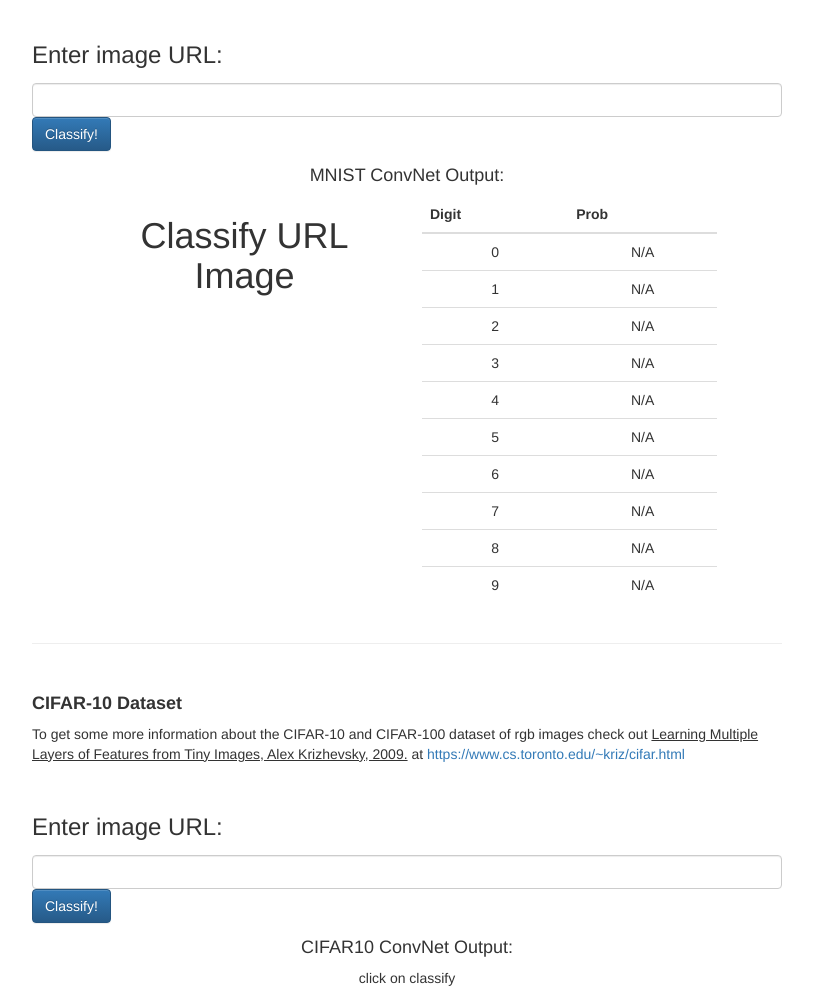
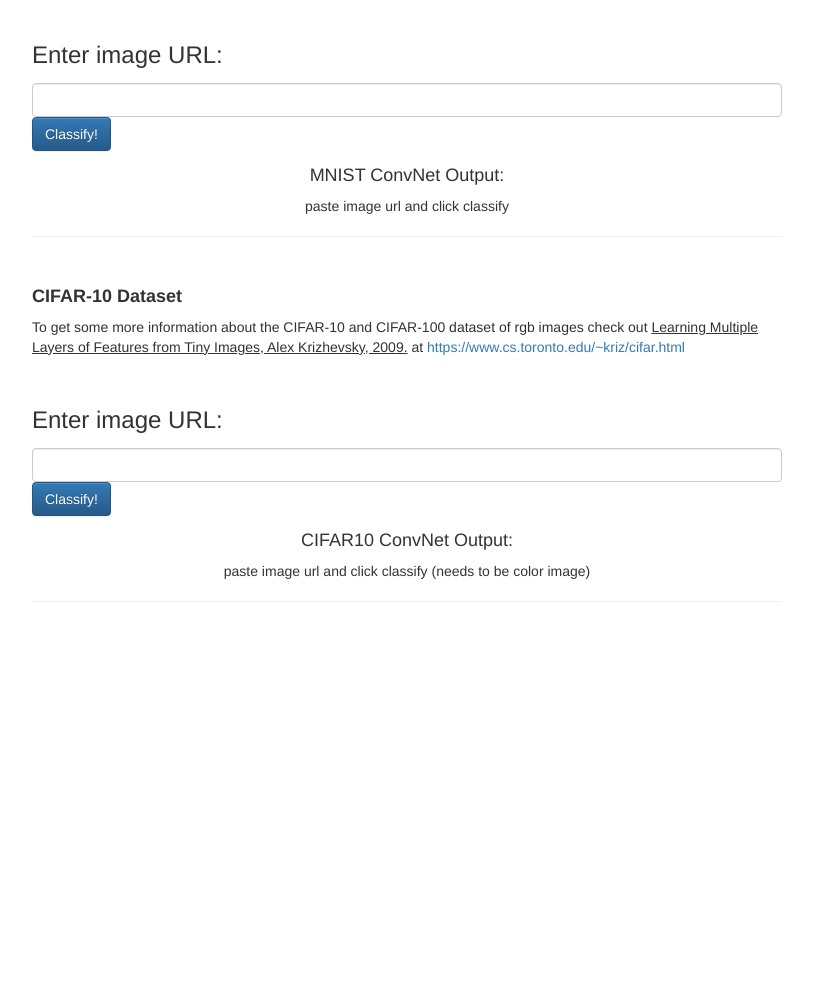
Before and after one commit to benji-b-rmz/FlaskKeras, a Flask app: page / in a window 1280 px wide. Shown: the part 316-1304 px from the top of the page, without its empty margins (233-1046 px from the left). After the commit the page ends 918 px from the top, so only its background shows below. Run offline with Flask 2, Linux system fonts and the light colour scheme; some libraries are stand-ins or nearby versions.

Commit message:
simplified output on index

```diff
--- a/static/index.js
+++ b/static/index.js
@@ -22,16 +22,6 @@ $(document).on('click','#mnist-submit',function () {
             var probabilites = json_response.probabilities;
             $("#mnist-output-img").html("<h3>Prediction: " + json_response.prediction +"</h3>" +
                 "<img class='img-responsive' src="+ url +" />");
-            $("#0-prob").html(probabilites[0]);
-            $("#1-prob").html(probabilites[1]);
-            $("#2-prob").html(probabilites[2]);
-            $("#3-prob").html(probabilites[3]);
-            $("#4-prob").html(probabilites[4]);
-            $("#5-prob").html(probabilites[5]);
-            $("#6-prob").html(probabilites[6]);
-            $("#7-prob").html(probabilites[7]);
-            $("#8-prob").html(probabilites[8]);
-            $("#9-prob").html(probabilites[9]);
         },
     });
 });
@@ -50,7 +40,8 @@ $(document).on('click','#cifar10-submit',function () {
         contentType: 'text/plain',
         data: url,
         success: function(result){
-            $("#cifar10-output").html("<h3>"+result+"</h3>" +
+            var json_response = JSON.parse(result);
+            $("#cifar10-output").html("<h3>"+"Prediction: " + json_response.prediction + "</h3>" +
                 "<div class='row'>" +
                 "<div class='col-xs-4 col-xs-offset-4'>" +
                 "<img class='text-center img-responsive' src='"+ url +"'/>" +
--- a/templates/index.html
+++ b/templates/index.html
@@ -53,67 +53,9 @@
                 <h4>MNIST ConvNet Output:</h4>
                 <div id="mnist-output">
                     <div class="row">
-                        <div class="col-xs-5 col-xs-offset-1" id="mnist-output-img">
-                            <h1>Classify URL Image</h1>
+                        <div class="col-xs-4 col-xs-offset-4" id="mnist-output-img">
+                            paste image url and click classify
                         </div>
-
-                        <!-- The table displaying prediction probabilities -->
-                        <div class="col-xs-5">
-                            <div class="table-responsible">
-                                <table class="table">
-                                    <thead>
-                                    <tr class="text-center">
-                                    <th>Digit</th>
-                                    <th>Prob</th>
-                                    </tr>
-                                    </thead>
-                                    <tbody>
-                                    <tr>
-                                        <td>0</td>
-                                        <td id="0-prob">N/A</td>
-                                    </tr>
-                                    <tr>
-                                        <td>1</td>
-                                        <td id="1-prob">N/A</td>
-                                    </tr>
-                                    <tr>
-                                        <td>2</td>
-                                        <td id="2-prob">N/A</td>
-                                    </tr>
-                                    <tr>
-                                        <td>3</td>
-                                        <td id="3-prob">N/A</td>
-                                    </tr>
-                                    <tr>
-                                        <td>4</td>
-                                        <td id="4-prob">N/A</td>
-                                    </tr>
-                                    <tr>
-                                        <td>5</td>
-                                        <td id="5-prob">N/A</td>
-                                    </tr>
-                                    <tr>
-                                        <td>6</td>
-                                        <td id="6-prob">N/A</td>
-                                    </tr>
-                                    <tr>
-                                        <td>7</td>
-                                        <td id="7-prob">N/A</td>
-                                    </tr>
-                                    <tr>
-                                        <td>8</td>
-                                        <td id="8-prob">N/A</td>
-                                    </tr>
-                                    <tr>
-                                        <td>9</td>
-                                        <td id="9-prob">N/A</td>
-                                    </tr>
-
-                                    </tbody>
-                                </table>
-                            </div>
-                        </div>
-
                     </div>
                 </div>
             </div>
@@ -136,9 +78,12 @@
             <div class="text-center">
                 <h4>CIFAR10 ConvNet Output:</h4>
                 <div id="cifar10-output">
-                    click on classify
+                    paste image url and click classify (needs to be color image)
                 </div>
             </div>
+            <hr>
+            <br>
+            <br>
 
         </div>
     </div>
```
